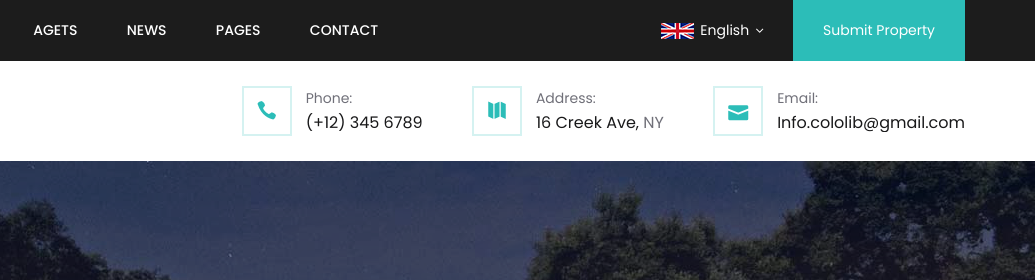
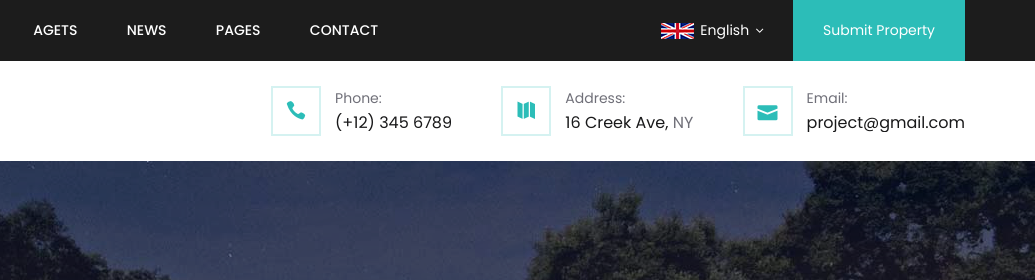
Before and after one commit to pklanka2/simpleapp, a plain HTML site: page azenta/index.html in a window 1280 px wide. Shown: the top 280 px of the page, 245-1280 px from the left. Drawn offline with Linux system fonts and the light colour scheme.

Commit message:
updates to email

```diff
--- a/azenta/index.html
+++ b/azenta/index.html
@@ -161,7 +161,7 @@
                                     <i class="icon_mail"></i>
                                     <div class="info-text">
                                         <span>Email:</span>
-                                        <p>Info.cololib@gmail.com</p>
+                                        <p>project@gmail.com</p>
                                     </div>
                                 </li>
                             </ul>
@@ -983,7 +983,7 @@
                             <ul class="contact-option">
                                 <li><i class="fa fa-map-marker"></i> 16 Creek Ave. Farming, NY</li>
                                 <li><i class="fa fa-phone"></i> (+88) 666 121 4321</li>
-                                <li><i class="fa fa-envelope"></i> info.colorlib@gmail.com</li>
+                                <li><i class="fa fa-envelope"></i> project@gmail.com</li>
                                 <li><i class="fa fa-clock-o"></i> Mon - Sat, 08 AM - 06 PM</li>
                             </ul>
                         </div>
```
